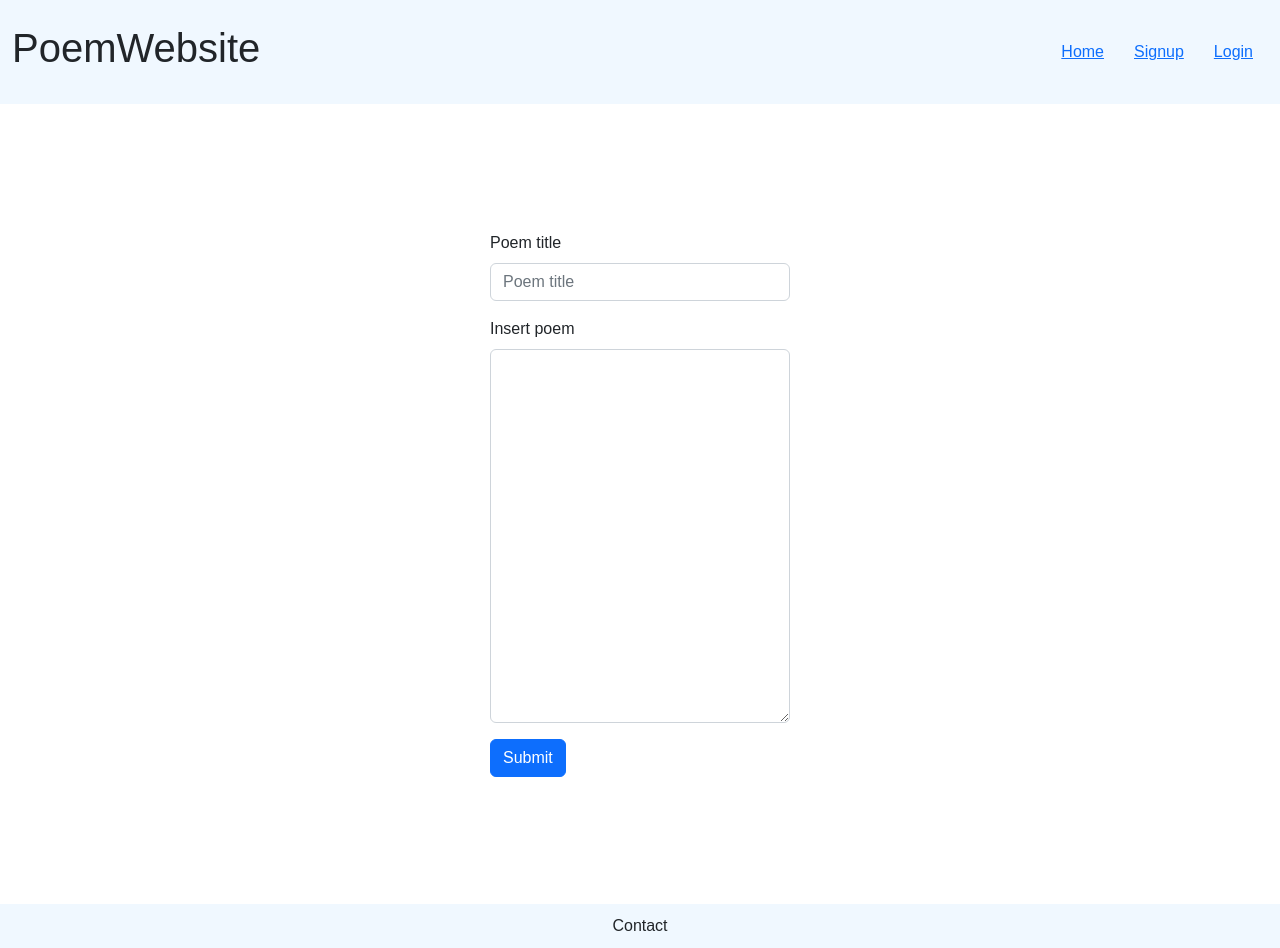
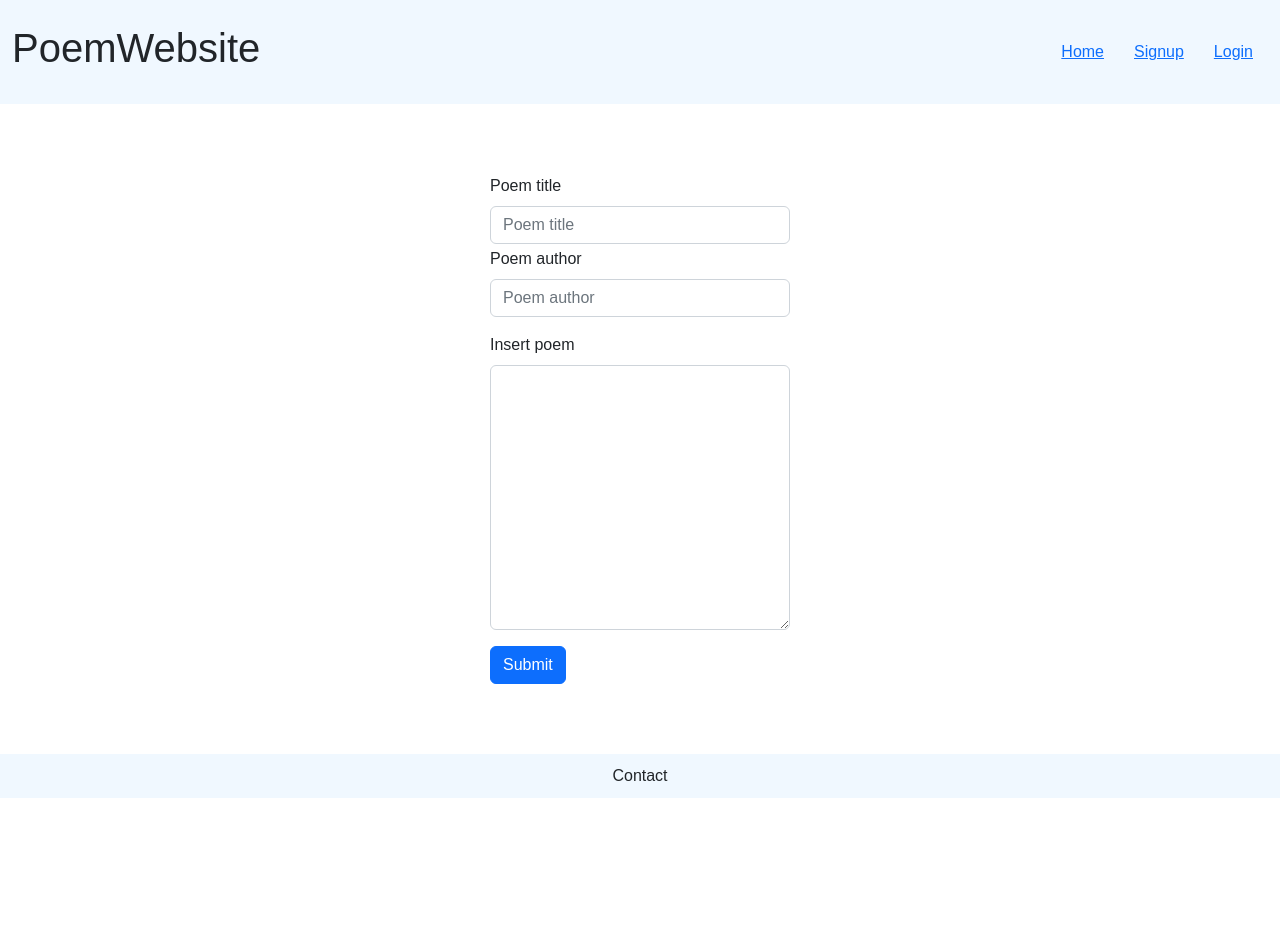
Before and after one commit to mikk369/PoemBlog, a Vue app in the folder client/: page /addpoems in a window 1280 px wide. After the commit the page ends 800 px from the top, so only its background shows below. Built offline with nearby package versions, Linux system fonts and the light colour scheme.

Commit message:
As user can delete poems[#183952333]

```diff
--- a/client/src/router/index.js
+++ b/client/src/router/index.js
@@ -3,6 +3,7 @@ import HomeView from '../views/HomeView.vue';
 import SignupView from '../views/SignupView.vue';
 import Login from '../views/LoginView.vue';
 import AddPoems from '../views/AddPoems.vue';
+import PoemView from '../views/PoemView.vue';
 
 const routes = [
   {
@@ -25,6 +26,11 @@ const routes = [
     name: 'addpoems',
     component: AddPoems,
   },
+  {
+    path: '/poemview/:id',
+    name: 'poemview',
+    component: PoemView,
+  },
 ];
 
 const router = createRouter({
--- a/client/src/views/AddPoems.vue
+++ b/client/src/views/AddPoems.vue
@@ -5,33 +5,17 @@
       <div class="addpoem">
         <form>
           <div class="mb-3">
-            <label for="exampleFormControlInput1" class="form-label"
-              >Poem title</label
-            >
-            <input
-              v-model="title"
-              type="text"
-              class="form-control"
-              id="exampleFormControlInput1"
-              placeholder="Poem title"
-            />
+            <label for="exampleFormControlInput1" class="form-label">Poem title</label>
+            <input v-model="title" type="text" class="form-control title-input" id="exampleFormControlInput1"
+              placeholder="Poem title"/>
+            <label for="exampleFormControlInput1" class="poem-author-label">Poem author</label>
+            <input v-model="author" type="text" class="form-control" id="exampleFormControlInput1" placeholder="Poem author"/>
           </div>
           <div class="mb-3">
-            <label for="exampleFormControlTextarea1" class="form-label"
-              >Insert poem</label
-            >
-            <textarea
-              v-model="text"
-              class="form-control"
-              id="exampleFormControlTextarea1"
-              rows="15"
-            ></textarea>
+            <label for="exampleFormControlTextarea1" class="form-label">Insert poem</label>
+            <textarea v-model="text" class="form-control" id="exampleFormControlTextarea1" rows="15"></textarea>
           </div>
-          <button
-            @click.prevent="addPost()"
-            type="submit"
-            class="btn btn-primary"
-          >
+          <button @click.prevent="addPost()" type="submit" class="btn btn-primary">
             Submit
           </button>
         </form>
@@ -45,12 +29,22 @@
   display: flex;
   justify-content: center;
   align-items: center;
-  height: 100vh;
+  padding:70px;
+}
+.title-input{
+  margin-bottom: 3px;
+}
+.poem-author-label{
+  margin-bottom: 8px;
 }
 .addpoem {
   width: 300px;
   justify-content: center;
   align-items: center;
+}
+
+textarea {
+  height: 265px;
 }
 </style>
 <script>
@@ -62,6 +56,7 @@ export default {
   data() {
     return {
       title: '',
+      author:'',
       text: '',
     };
   },
@@ -69,12 +64,14 @@ export default {
     async addPost() {
       await axios.post('http://localhost:3000/api/v1/poems', {
         title: this.title,
+        author: this.author,
         text: this.text,
         headers: {
           Cookie: 'jwt',
         },
       });
       this.title = '';
+      this.author = "",
       this.text = '';
     },
   },
```
Also changed, not shown: client/src/views/PoemView.vue (+1 -6 lines), 1 other file (tests, documents, lock files or other folders).
